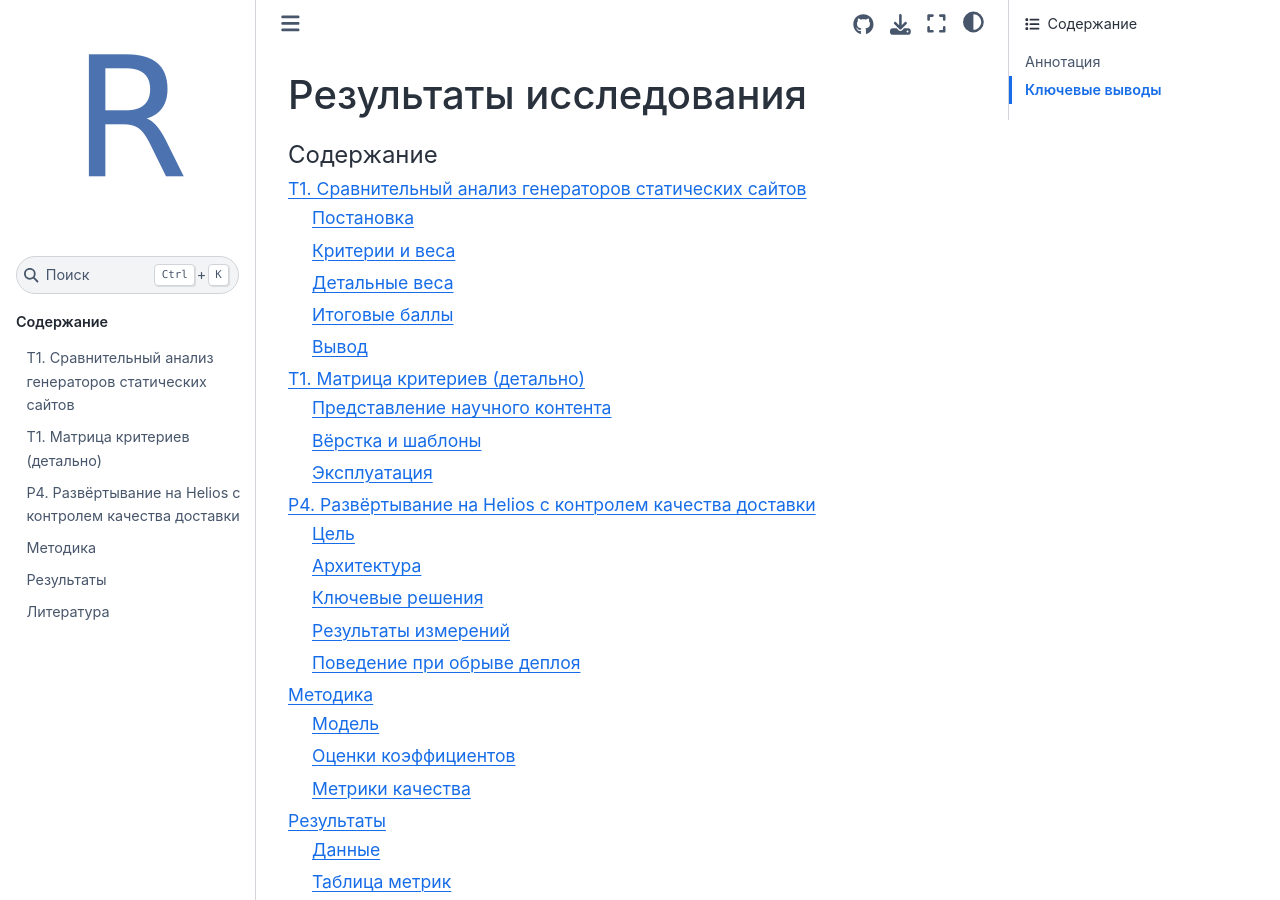
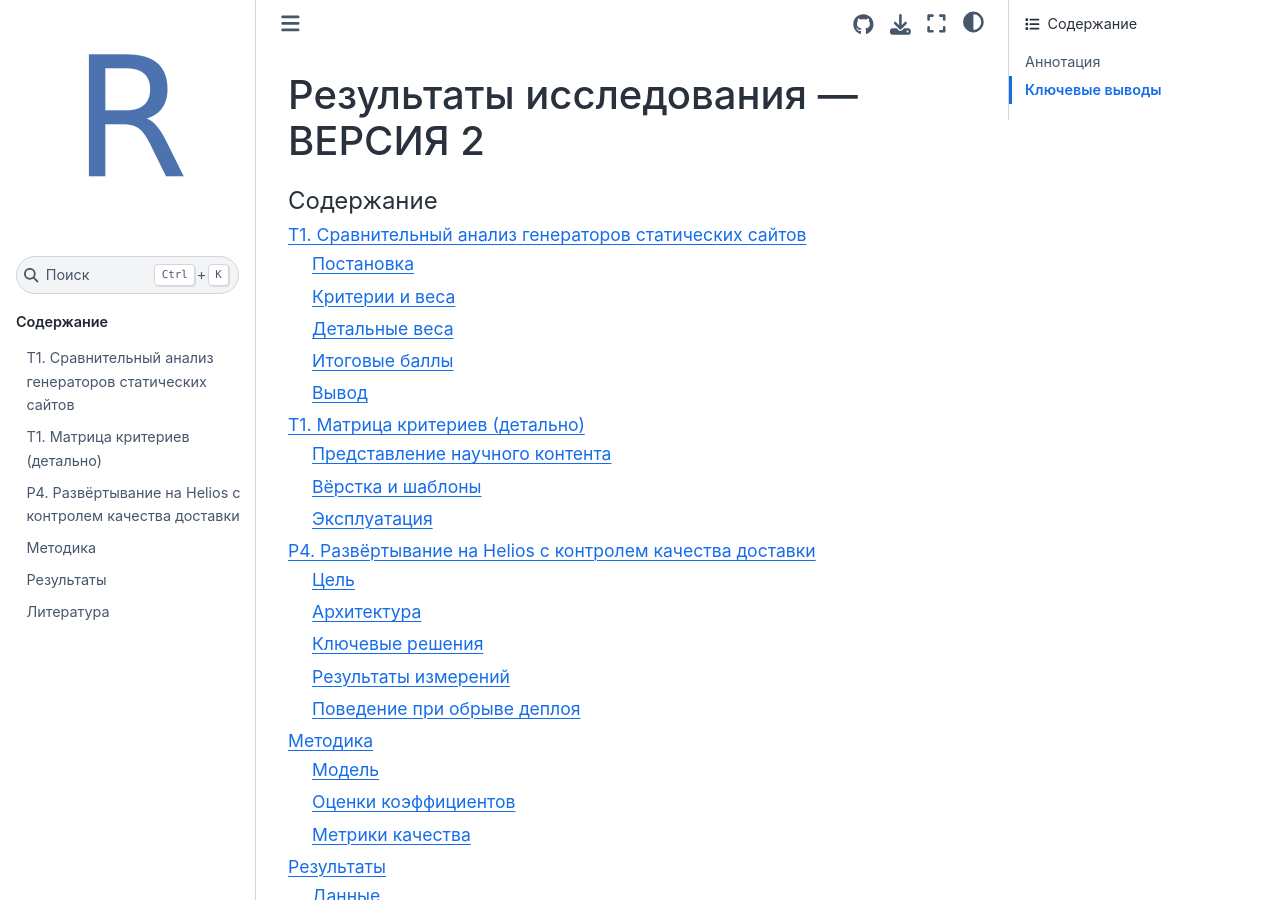
Before and after one commit to AlkorStar/research-site, a Sphinx documentation site: the page built from docs/index.md, in a window 1280 px wide and 900 px high. Built offline with Sphinx 7.4.7 and the Sphinx Book theme 1.1.4, drawn with Linux system fonts in a browser that asks for light colours.

Commit message:
Change title to v2

````diff
--- a/docs/index.md
+++ b/docs/index.md
@@ -1,4 +1,4 @@
-# Результаты исследования
+# Результаты исследования — ВЕРСИЯ 2
 
 ```{toctree}
 :maxdepth: 2
````
